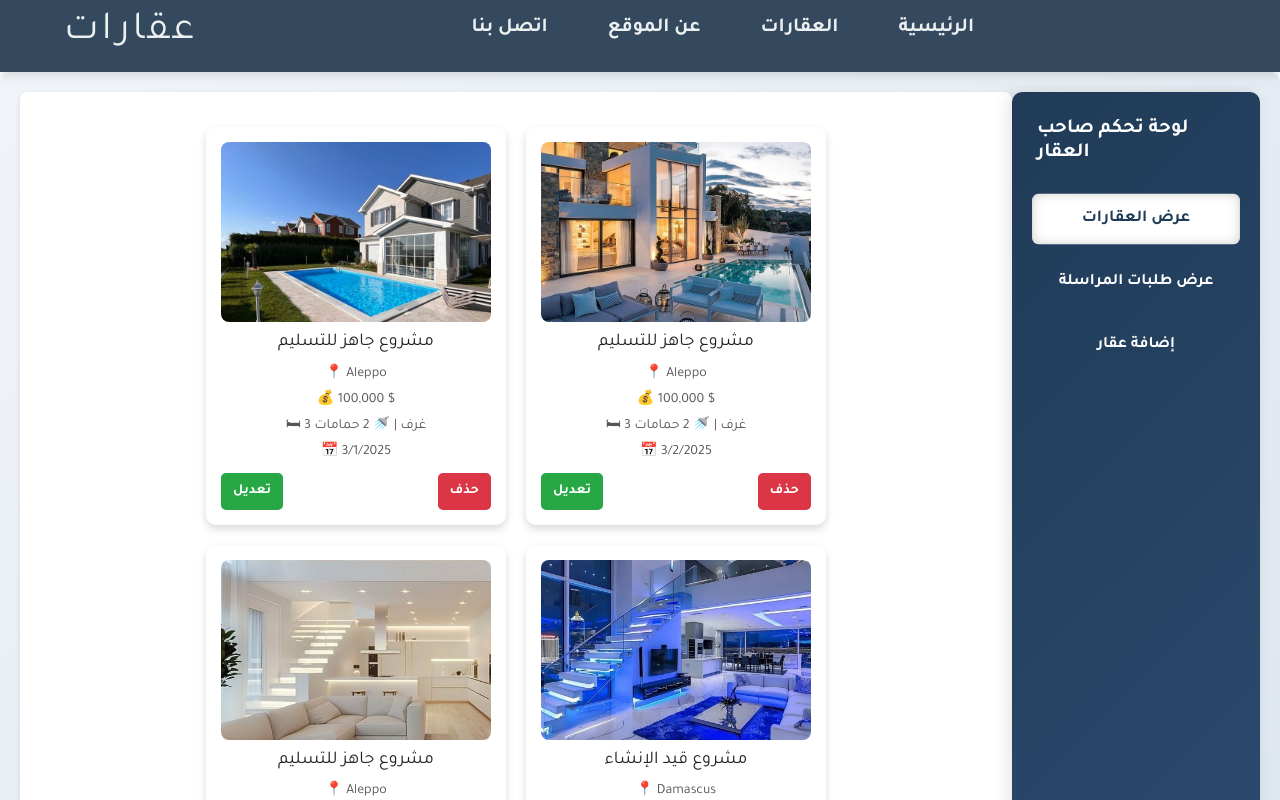
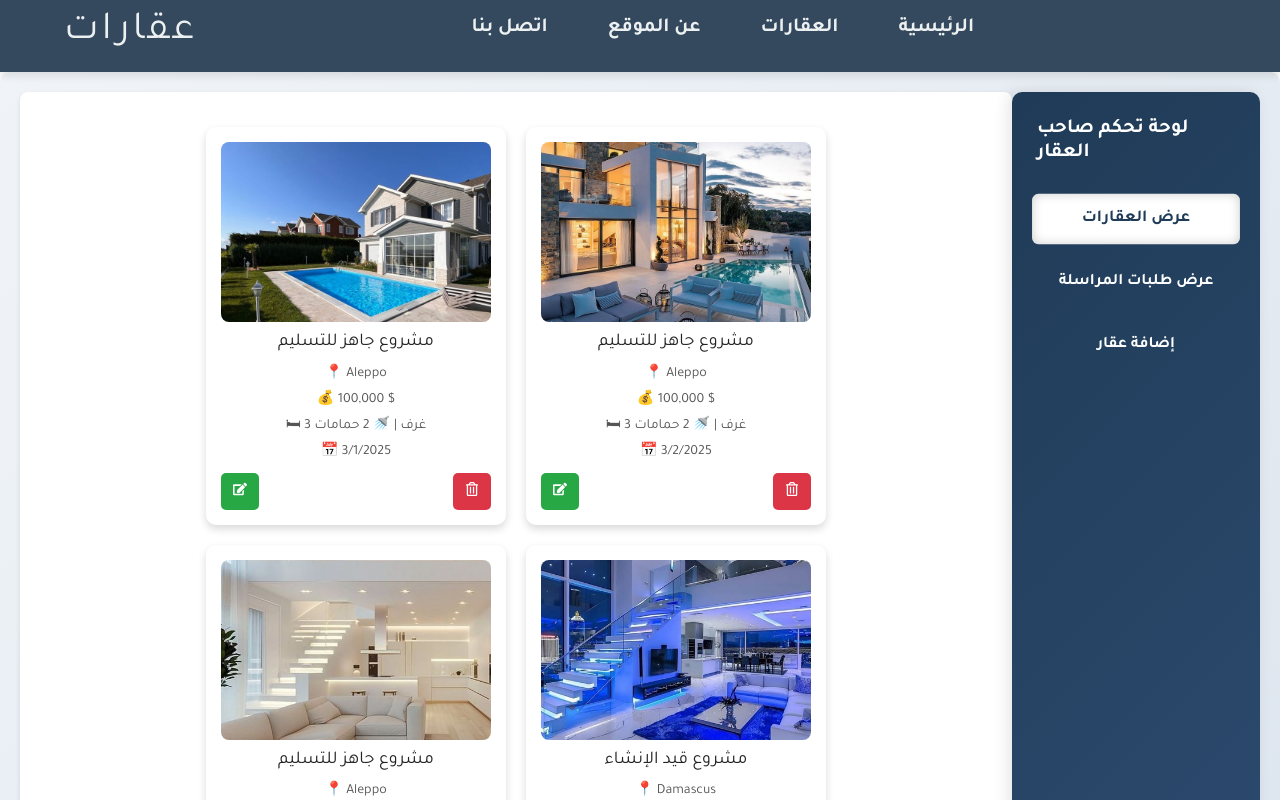
Before and after one commit to AhmadAlhjje/Real_Estate, a React (Vite) app: page /dashboard in a window 1280 px wide. Shown: the top 800 px of the page. Built offline with nearby package versions, Linux system fonts and the light colour scheme.

Commit message:
Add icons

```diff
--- a/src/components/PropertyList/PropertyList.jsx
+++ b/src/components/PropertyList/PropertyList.jsx
@@ -1,5 +1,6 @@
 // components/PropertyList.js
 import React, { useState } from "react";
+import { FaEdit,FaRegTrashAlt } from "react-icons/fa";
 import "./PropertyList.css";
 
 const initialProperties = [
@@ -154,8 +155,12 @@ const PropertyList = () => {
               <p>📅 {property.addedDate.toLocaleDateString()}</p>
             </div>
             <div className="property-actions">
-              <button className="edit-btn">تعديل</button>
-              <button className="delete-btn" onClick={() => handleDelete(property.id)}>حذف</button>
+              <button className="edit-btn">
+              <FaEdit /> {/* إضافة أيقونة القلم */}
+              </button>
+              <button className="delete-btn" onClick={() => handleDelete(property.id)}>
+              <FaRegTrashAlt/> {/* إضافة أيقونة سلة المهملات */}
+              </button>
             </div>
           </div>
         ))
```
